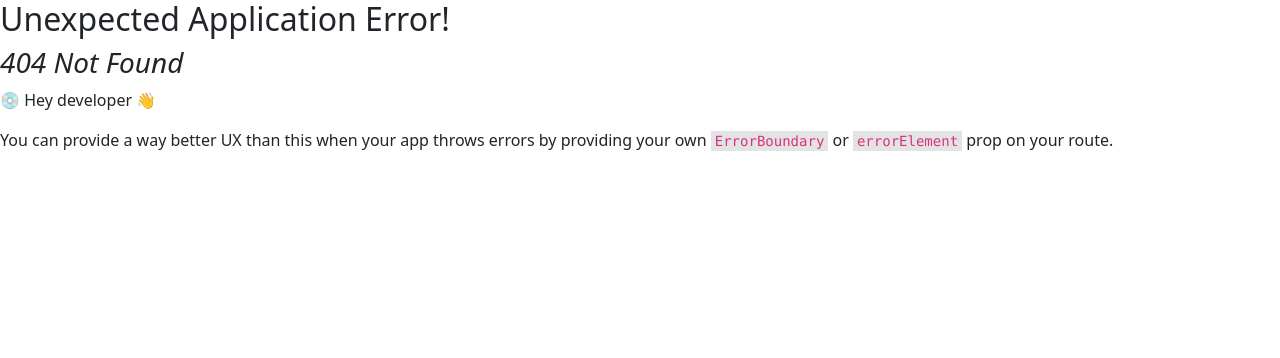
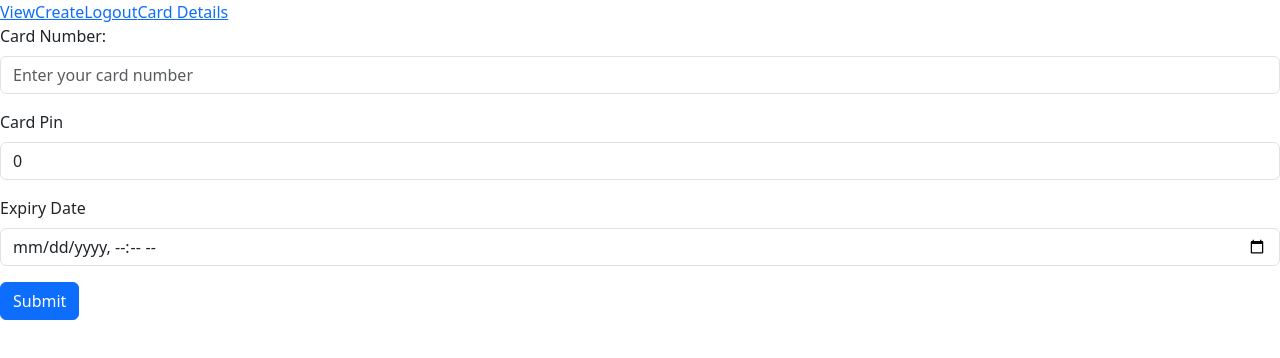
Before and after one commit to AnushreeSinha1110/Carnation-ATM, a React (Create React App) app in the folder frontend/: page /dashboard/card in a window 1280 px wide. Before the commit this address had no page. Shown: the top 358 px of the page. Built offline with nearby package versions, Linux system fonts and the light colour scheme.

Commit message:
card forms

```diff
--- a/frontend/src/Pages/AdminLogin.jsx
+++ b/frontend/src/Pages/AdminLogin.jsx
@@ -22,8 +22,7 @@ import Form from 'react-bootstrap/Form';
 
 import React, { useState } from 'react';
 
-async function AdminLogin() {
-
+function AdminLogin() {
 
     return (
         <Form>
--- /dev/null
+++ b/frontend/src/Pages/CardDetails.jsx
@@ -0,0 +1,64 @@
+import Button from 'react-bootstrap/Button';
+import Form from 'react-bootstrap/Form';
+import { useState } from 'react';
+
+function CardDetails() {
+    const [cardNum, setcardNum] = useState("");
+    const [cardPin, setcardPin] = useState(0);
+    const [expDate, setexpDate] = useState("");
+
+    let handleSubmit = async (e) => {
+        e.preventDefault();
+        try {
+            let res = await fetch("http://localhost:5277/api/Card", {
+                method: "POST",
+                headers: {
+                    "Content-Type": "application/json",
+                    // 'Content-Type': 'application/x-www-form-urlencoded',
+                  },
+                body: JSON.stringify({
+                      accID: cardNum,
+                     crdPin: cardPin,
+                    expDate: expDate,
+                }),
+            });
+            let resJson = await res.json();
+            console.log(resJson);
+            // if (res.status === 200) {
+            //     setName("");
+            //     setEmail("");
+            //     setMessage("User created successfully");
+            // } else {
+            //     setMessage("Some error occured");
+            // }
+        } catch (err) {
+            console.log(err);
+        }
+    };
+  return (
+    <Form onSubmit={handleSubmit}>
+        <Form.Group className="mb-3" controlId="formBasicName">
+            <Form.Label>Card Number:</Form.Label>
+            <Form.Control placeholder = "Enter your card number" value={cardNum}
+            onChange={(e) => setcardNum(e.target.value)}
+            ></Form.Control>
+        </Form.Group>
+      <Form.Group className="mb-3" controlId="formBasicPhone">
+        <Form.Label>Card Pin</Form.Label>
+        <Form.Control placeholder="Enter Card Pin" value={cardPin}
+            onChange={(e) => setcardPin(e.target.value)} />
+      </Form.Group>
+
+      <Form.Group className="mb-3" controlId="formBasicAddr">
+            <Form.Label>Expiry Date</Form.Label>
+            <Form.Control type="datetime-local" placeholder = "Enter Card Expiry Date" value={expDate}
+            onChange={(e) => setexpDate(e.target.value)}></Form.Control>
+        </Form.Group>
+      <Button variant="primary" type="submit">
+        Submit
+      </Button>
+    </Form>
+  );
+}
+
+export default CardDetails;
--- a/frontend/src/Pages/Dashboard.jsx
+++ b/frontend/src/Pages/Dashboard.jsx
@@ -6,6 +6,7 @@ function Dashboard() {
             <span id="view"><Link to={`/dashboard/view/1`}>View</Link></span>
             <span id="create"><Link to={`/dashboard/create`}>Create</Link></span>
             <span id="logout"><Link to={`/`}>Logout</Link></span>
+            <span id="card"><Link to={`/dashboard/card`}>Card Details</Link> </span>
         </nav>
         <div id="details">
             <Outlet />
--- a/frontend/src/index.js
+++ b/frontend/src/index.js
@@ -7,6 +7,7 @@ import { createBrowserRouter, RouterProvider } from 'react-router-dom';
 import Dashboard from './Pages/Dashboard';
 import ViewDetails from './Pages/ViewDetails';
 import CreateDetails from './Pages/CreateDetails';
+import CardDetails from './Pages/CardDetails';
 
 // Bootstrap CSS
 import "bootstrap/dist/css/bootstrap.min.css";
@@ -28,6 +29,10 @@ element: <App />},
     {
       path: "create",
       element: <CreateDetails />
+    },
+    {
+      path: "card",
+      element: <CardDetails />
     }
   ]
 },
```
